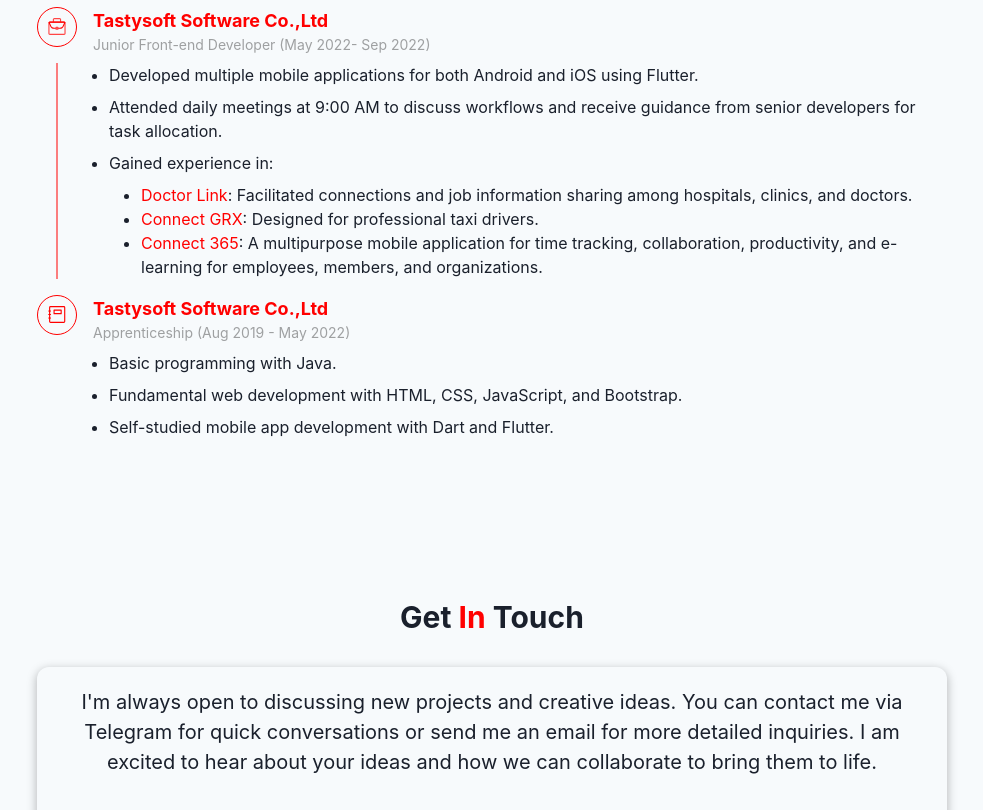
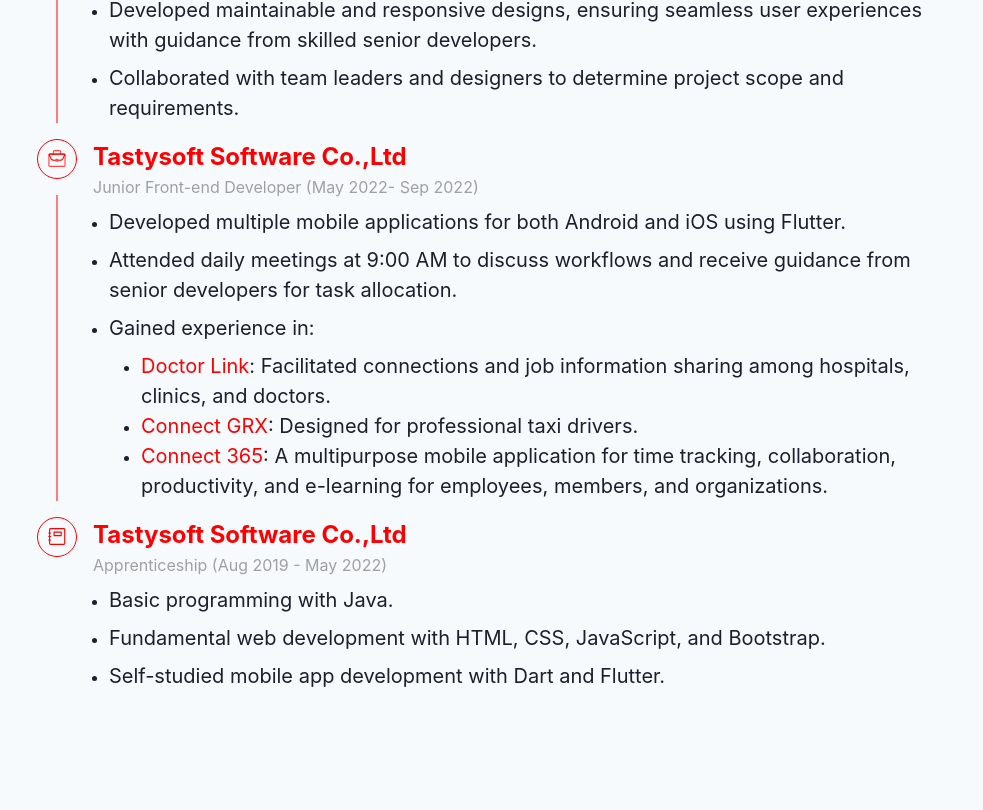
Before and after one commit to AungPhyoThant224/my-portfolio, a React (Vite) app: page / in a window 1280 px wide. Shown: the part 2470-3280 px from the top of the page, without its empty margins (148-1131 px from the left). Built offline with nearby package versions, Linux system fonts and the light colour scheme; a web font is replaced by a local one.

Commit message:
- Modify Font Size.

```diff
--- a/src/components/sections/About.tsx
+++ b/src/components/sections/About.tsx
@@ -34,10 +34,10 @@
         <Heading paddingBottom={4} as={"h2"} fontSize={"3xl"}>
           {parse(about.title)}
         </Heading>
-        <Text paddingBottom={4} fontSize={"xl"}>
+        <Text paddingBottom={4} fontSize={{ base: "lg", sm: "xl" }}>
           {parse(about.first_paragraph)}
         </Text>
-        <Text paddingBottom={4} fontSize={"xl"}>
+        <Text paddingBottom={4} fontSize={{ base: "lg", sm: "xl" }}>
           {parse(about.second_paragraph)}
         </Text>
       </Box>
--- a/src/components/sections/Experience.tsx
+++ b/src/components/sections/Experience.tsx
@@ -59,10 +59,14 @@
             </Box>
             <VStack align="start" spacing={2} w="full">
               <Box>
-                <Text fontWeight="bold" color={secText()} fontSize="lg">
+                <Text
+                  fontWeight="bold"
+                  color={secText()}
+                  fontSize={{ base: "lg", sm: "2xl" }}
+                >
                   {parse(step.company)}
                 </Text>
-                <Text fontSize="sm" color={secHeading()}>
+                <Text fontSize={{ base: "sm", sm: "md" }} color={secHeading()}>
                   {parse(step.position)}
                 </Text>
               </Box>
@@ -76,6 +80,7 @@
                             as="span"
                             whiteSpace="normal"
                             wordBreak="break-word"
+                            fontSize={{ base: "lg", sm: "xl" }}
                           >
                             {parse(subDetail)}
                           </Text>
@@ -84,11 +89,11 @@
                     </List>
                   ) : (
                     <ListItem key={idx}>
-                      {/* <ListIcon as={MdCheckCircle} color="green.500" /> */}
                       <Text
                         as="span"
                         whiteSpace="normal"
                         wordBreak="break-word"
+                        fontSize={{ base: "lg", sm: "xl" }}
                       >
                         {parse(detail)}
                       </Text>
--- a/src/components/sections/Hero.tsx
+++ b/src/components/sections/Hero.tsx
@@ -29,7 +29,7 @@
             data-aos="fade-right"
             data-aos-duration="500"
             data-aos-easing="linear"
-            fontSize={"2xl"}
+            fontSize={{ base: "xl", sm: "2xl" }}
           >
             {parse(hero.text.hello)}
           </Text>
@@ -39,7 +39,7 @@
             data-aos-delay="200"
             data-aos-easing="linear"
             as={"h1"}
-            fontSize={"4xl"}
+            fontSize={{ base: "3xl", sm: "4xl" }}
             paddingY={3}
           >
             {parse(hero.text.name)}
@@ -49,7 +49,7 @@
             data-aos-duration="500"
             data-aos-delay="400"
             data-aos-easing="linear"
-            fontSize={"2xl"}
+            fontSize={{ base: "xl", sm: "2xl" }}
           >
             {parse(hero.text.about)}
           </Text>
--- a/src/data/contact.ts
+++ b/src/data/contact.ts
@@ -4,7 +4,7 @@
 export default {
   title: "Get <span className='red-text bold-text'>In</span> Touch",
   intro:
-    "I'm always open to discussing new projects and creative ideas. You can contact me via Telegram for quick conversations or send me an email for more detailed inquiries. I am excited to hear about your ideas and how we can collaborate to bring them to life.",
+    "I'm always open to discussing <span className='red-text'>new projects</span> and <span className='red-text'>creative ideas</span>. You can contact me via <span className='red-text'>Telegram</span> for quick conversations or send me an <span className='red-text'>email</span> for more detailed inquiries. I am excited to hear about your ideas and how we can collaborate to bring them to life.",
   conclusion:
     "Looking forward to connecting with you and exploring potential collaborations!",
   buttons: [
```
